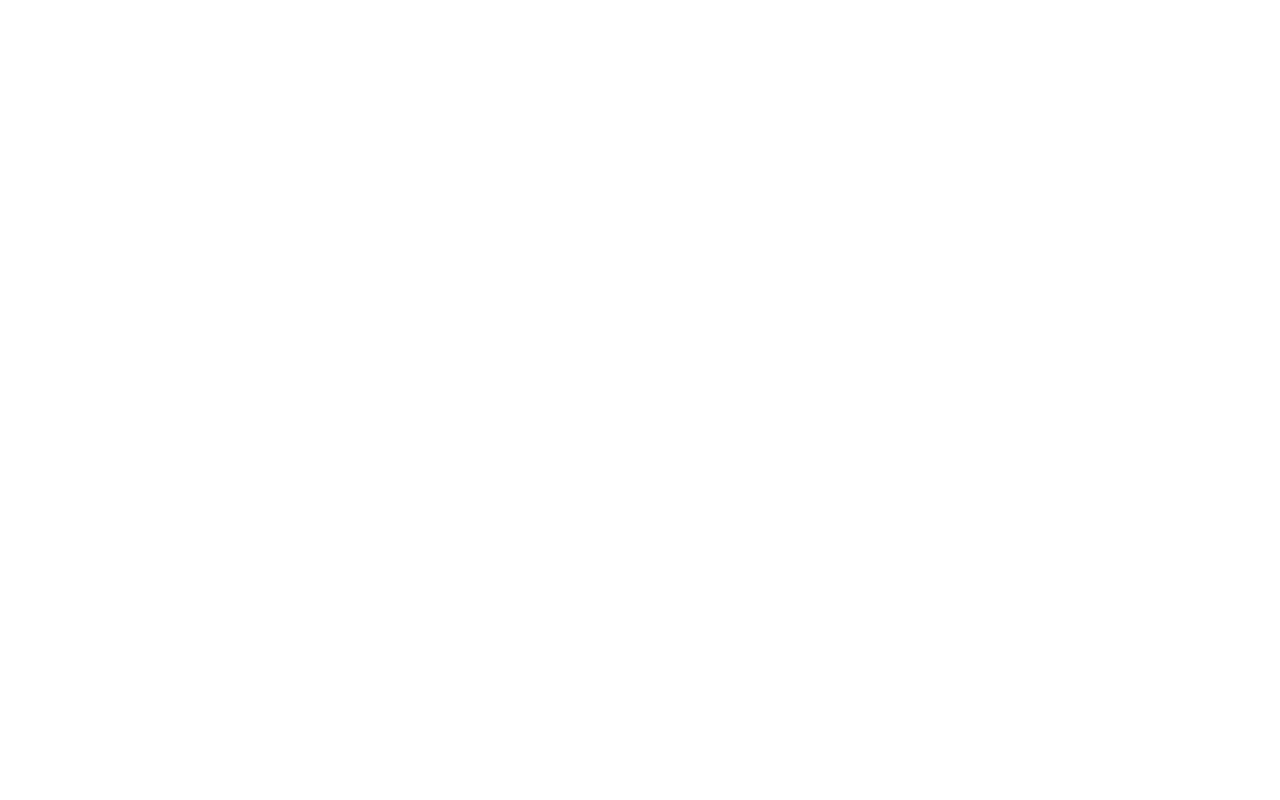
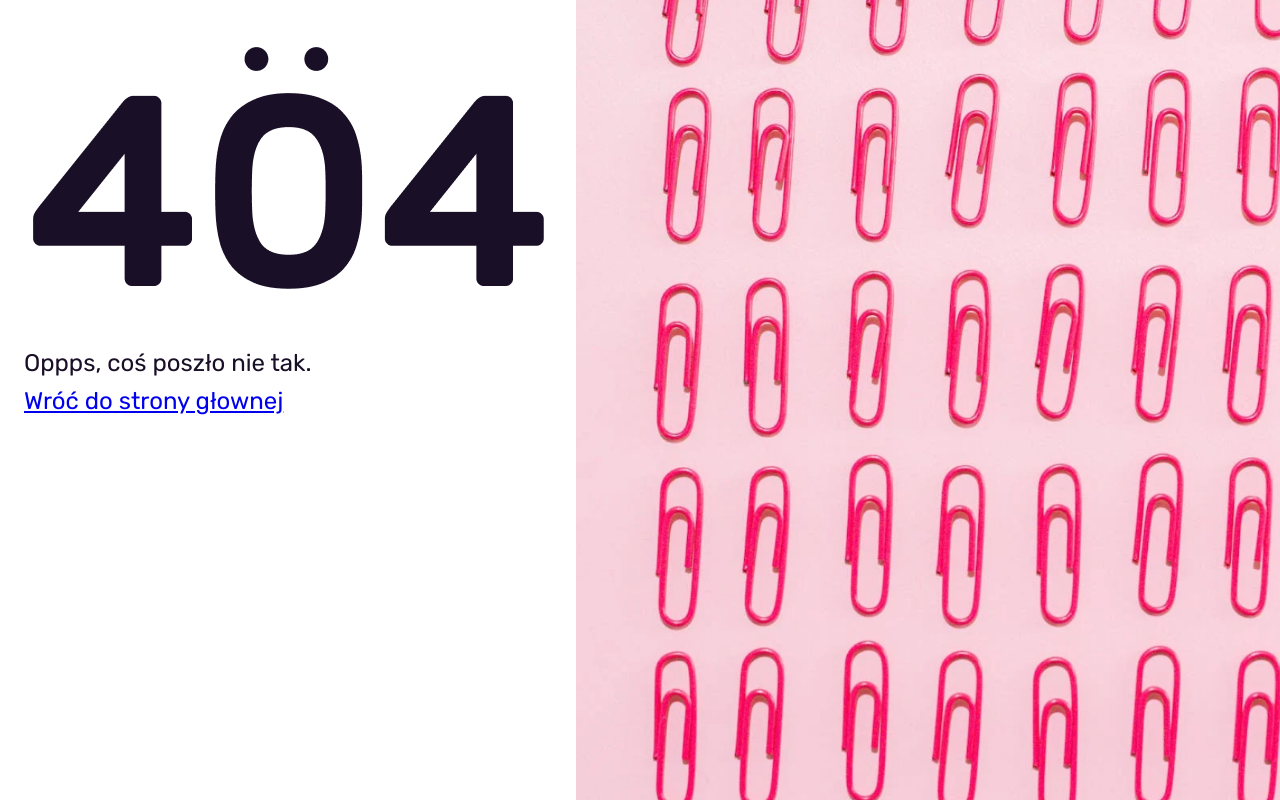
Before and after one commit to Deveater0072/H_W_Front-End, a plain HTML site: page 404.html in a window 1280 px wide. Drawn offline with Linux system fonts and the light colour scheme.

Commit message:
optipalization

```diff
--- a/404.css
+++ b/404.css
@@ -0,0 +1,50 @@
+.bgi {
+	width: 100%;
+	height: 100%;
+	background-image: url("./img/rozowy.png");
+	background-repeat: no-repeat;
+	background-size: cover;
+}
+.error404 {
+	position: relative;
+	display: flex;
+	align-items: center;
+	justify-content: center;
+	width: 528px;
+	height: 317px;
+}
+.point1 {
+	position: absolute;
+	display: flex;
+  width: 23.78px;
+  height: 23.78px;
+	top: 15px;
+	left: 220px;
+}
+
+.point2 {
+	position: absolute;
+	display: flex;
+  width: 23.78px;
+  height: 23.78px;
+	top: 15px;
+	left: 280px;
+}
+.text{
+  width: 528px;
+  height: 28px ;
+  display: flex;
+  flex-direction: column;
+  justify-content: flex-start;
+}
+.oppps{
+  font-size: 24px;
+  line-height: 28px;
+  color: #190F27;
+  margin-bottom: 10px;
+}
+.backToMain{
+  line-height: 28px;
+  font-size: 24px;
+  color: #64606A;
+}
--- a/404.html
+++ b/404.html
@@ -1,11 +1,33 @@
 <!DOCTYPE html>
 <html lang="en">
-<head>
-  <meta charset="UTF-8">
-  <meta name="viewport" content="width=device-width, initial-scale=1.0">
-  <title>Document</title>
-</head>
-<body>
-
-</body>
+	<head>
+		<meta charset="UTF-8" />
+		<meta name="viewport" content="width=device-width, initial-scale=1.0" />
+		<title>Document</title>
+		<link rel="stylesheet" href="./404.css" />
+		<link rel="stylesheet" href="./global.css" />
+	</head>
+	<body>
+		<main>
+			<div class="left">
+				<div class="error404">
+					<img src="./img/404.png" alt="" />
+					<div class="point1"><img src="./img/Ellipse 104.png" /></div>
+					<div class="point2"><img src="./img/Ellipse 105.png" /></div>
+				</div>
+				<div class="text">
+					<div class="oppps">
+						<p>Oppps, coś poszło nie tak.</p>
+					</div>
+					<div class="backToMain">
+						<a href="./index.html">Wróć do strony głownej</a>
+					</div>
+				</div>
+			</div>
+			<div class="right">
+				<div class="bgi"></div>
+				<div class="txt"></div>
+			</div>
+		</main>
+	</body>
 </html>
--- a/global.css
+++ b/global.css
@@ -64,6 +64,102 @@ main {
 .subtitle {
   font-size: 18px;
   color: #64606a;
+}
+
+.tooltip {
+  position: relative;
+}
+
+.tooltip::before {
+  content: "";
+  position: absolute;
+  top: -5px;
+  left: 0px;
+  opacity: 0;
+  transition: 0.3s;
+  border-right: 20px solid #ff6939;
+  border-bottom: 20px solid rgba(0, 0, 0, 0);
+  width: 0;
+  height: 0;
+}
+
+.tooltip::after {
+  content: "Opcja niedostępna";
+  position: absolute;
+  top: -45px;
+  left: -10px;
+  opacity: 0;
+  transition: 0.3s;
+  border-radius: 7px;
+  width: 150px;
+  height: 40px;
+  background-color: #ff6939;
+  line-height: 40px;
+  color: #190f27;
+}
+
+.tooltip:hover::after,
+.tooltip:hover::before {
+  opacity: 1;
+}
+
+.blur {
+  filter: blur(10px);
+  pointer-events: none;
+}
+
+.notification {
+  position: absolute;
+  left: 0;
+  right: 0;
+  top: 0;
+  opacity: 0;
+  transition: 0.3s ease-in-out;
+  border-top-right-radius: 7px;
+  border-bottom-right-radius: 7px;
+  width: 100%;
+  max-width: 528px;
+  height: 40px;
+  background-color: #fff;
+  line-height: 40px;
+  text-align: center;
+  font-size: 14px;
+  font-weight: 500;
+}
+
+.notification a {
+  display: none;
+}
+
+.success {
+  background-color: #cfdbd9;
+  color: #284642;
+}
+.success::before {
+  content: "";
+  position: absolute;
+  left: -50%;
+  display: block;
+  width: 50%;
+  height: 40px;
+  background-color: #cfdbd9;
+}
+
+.format,
+.failed {
+  background-color: #f0eeed;
+  color: #ce0737;
+}
+
+.format::before,
+.failed::before {
+  content: "";
+  position: absolute;
+  left: -50%;
+  display: block;
+  width: 50%;
+  height: 40px;
+  background-color: #f0eeed;
 }
 
 .lineWrapper {
@@ -141,6 +237,75 @@ main {
   color: #64606a;
 }
 
+.popup {
+  position: fixed;
+  top: 50%;
+  left: 50%;
+  display: none;
+  transform: translate(-50%, -50%);
+  width: 200px;
+  height: 200px;
+}
+
+.showPopup {
+  display: flex;
+  justify-content: center;
+  align-items: center;
+}
+.loader {
+  position: relative;
+  animation: rotateX 1s infinite linear;
+  border: 10px solid #fff;
+  border-top-color: transparent;
+  border-right-color: transparent;
+  border-bottom-color: transparent;
+  border-radius: 50%;
+  width: 150px;
+  height: 150px;
+  background-color: transparent;
+}
+
+.loader::before {
+  content: "";
+  position: absolute;
+  top: 2px;
+  left: 2px;
+  right: 2px;
+  bottom: 2px;
+  animation: rotateX 0.5s infinite linear reverse;
+  border: 10px solid #ff6939;
+  border-top-color: transparent;
+  border-left-color: transparent;
+  border-bottom-color: transparent;
+  border-radius: 50%;
+  background-color: transparent;
+}
+
+.loader::after {
+  content: "";
+  position: absolute;
+  top: 12px;
+  left: 12px;
+  right: 12px;
+  bottom: 12px;
+  animation: rotateX 0.5s infinite linear linear;
+  border: 10px solid #fff;
+  border-top-color: transparent;
+  border-left-color: transparent;
+  border-bottom-color: transparent;
+  border-radius: 50%;
+  background-color: transparent;
+}
+
+@keyframes rotateX {
+  from {
+    transform: rotateZ(0deg);
+  }
+  to {
+    transform: rotateZ(360deg);
+  }
+}
+
 @media (max-width: 600px) {
   .lineWrapper > p {
     font-size: 10px;
@@ -167,6 +332,9 @@ main {
     flex-direction: column;
     gap: 0;
   }
+  .notification {
+    font-size: 14px;
+  }
 }
 
 @media (max-width: 900px) {
```
Also changed, not shown: build.html (+29 -8 lines), profile.html (+1 -1 lines), img/FotoBuild.png (added), img/stronaWbudowie.png (added).
